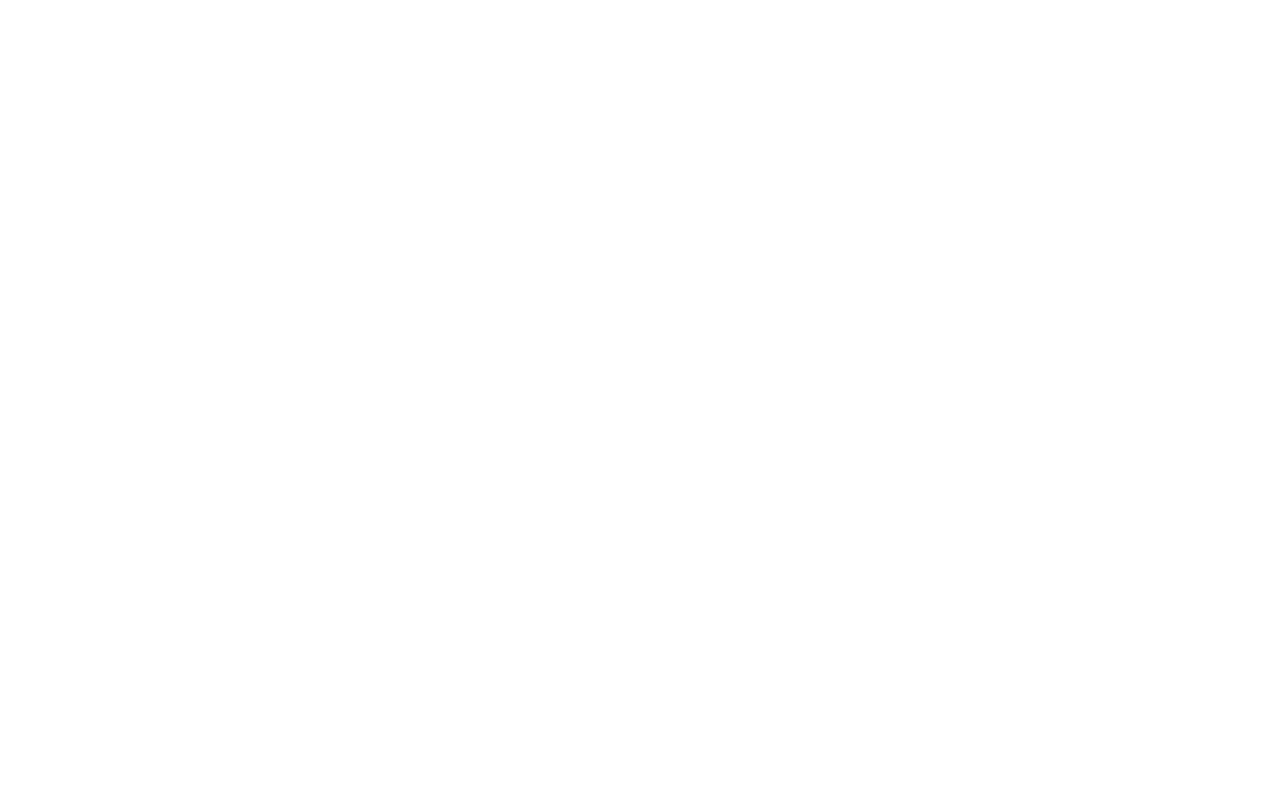
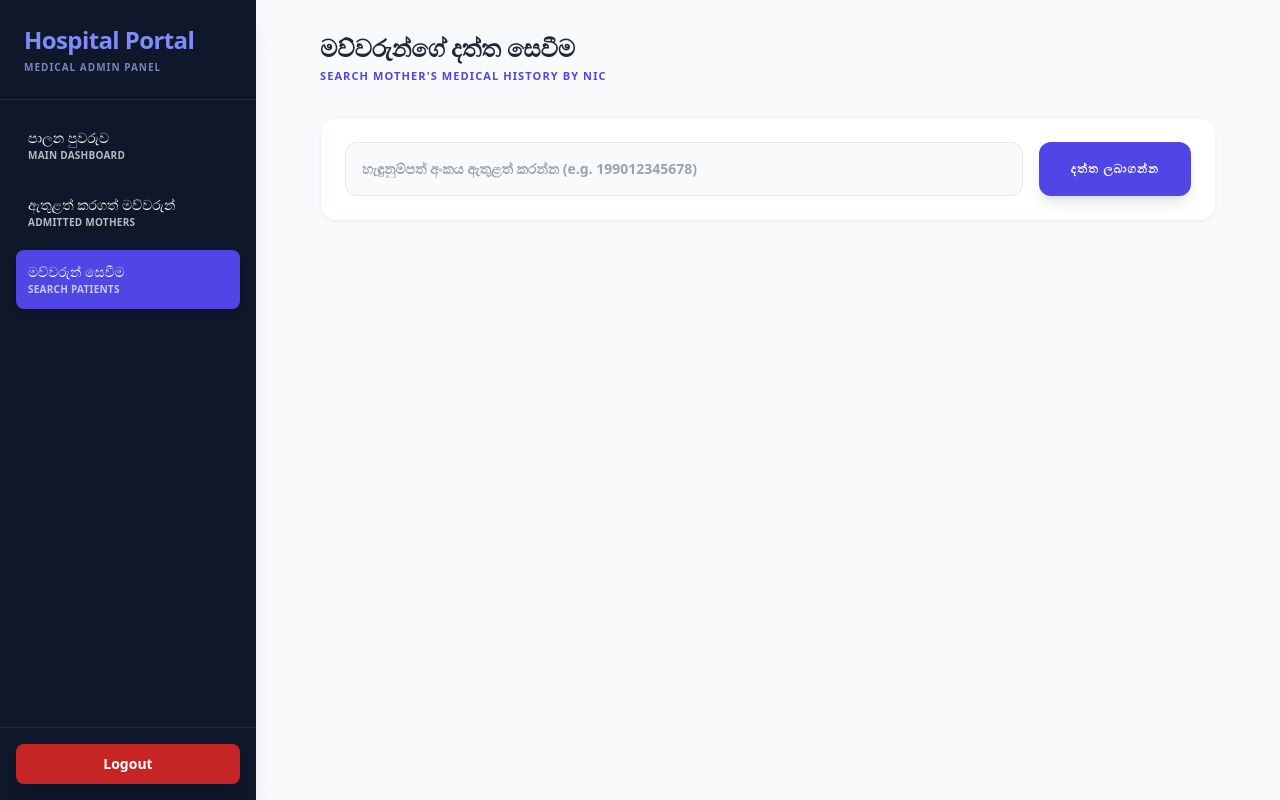
Before and after one commit to WAPunsisiYemaniPerera/Maatha-Web, a React (Create React App) app: page /hospital-admin/search-mother in a window 1280 px wide. Before the commit this address had no page. Built offline with nearby package versions, Linux system fonts and the light colour scheme.

Commit message:
Add `SearchMother` component and route for Hospital Admin.

```diff
--- a/src/App.js
+++ b/src/App.js
@@ -11,6 +11,7 @@
 import ManageMidwivesMOH from './pages/MOHAdmin/ManageMidwives';
 import AreaMothers from './pages/MOHAdmin/AreaMothers';
 import HospitalDashboard from './pages/HospitalAdmin/HospitalDashboard';
+import SearchMother from './pages/HospitalAdmin/SearchMother';
 
 
 function App() {
@@ -34,6 +35,8 @@
 
         {/* Hospital Admin Routes */}
         <Route path="/hospital-admin/dashboard" element={<HospitalDashboard />} />
+        <Route path="/hospital-admin/search-mother" element={<SearchMother />} />
+
 
 
         {/* වෙබ් අඩවියට පිවිසෙන ඕනෑම කෙනෙක්ව ස්වයංක්‍රීයව Login පිටුවට යොමු කරයි */}
--- /dev/null
+++ b/src/pages/HospitalAdmin/SearchMother.jsx
@@ -0,0 +1,118 @@
+import React, { useState } from 'react';
+import { db } from '../../firebase/config';
+import { collection, query, where, getDocs } from 'firebase/firestore';
+import HospitalLayout from '../../components/HospitalLayout';
+
+const SearchMother = () => {
+  const [nic, setNic] = useState('');
+  const [motherData, setMotherData] = useState(null);
+  const [loading, setLoading] = useState(false);
+  const [error, setError] = useState('');
+
+  const handleSearch = async (e) => {
+    e.preventDefault();
+    setLoading(true);
+    setError('');
+    setMotherData(null);
+
+    try {
+      const q = query(collection(db, "mothers"), where("nic", "==", nic));
+      const querySnapshot = await getDocs(q);
+
+      if (!querySnapshot.empty) {
+        setMotherData(querySnapshot.docs[0].data());
+      } else {
+        setError("මෙම හැඳුනුම්පත් අංකයට අදාළ දත්ත පද්ධතියේ හමු නොවීය. (No records found)");
+      }
+    } catch (err) {
+      setError("දත්ත සෙවීමේදී දෝෂයක් සිදු විය. නැවත උත්සාහ කරන්න.");
+    }
+    setLoading(false);
+  };
+
+  return (
+    <HospitalLayout>
+      <div className="max-w-4xl mx-auto">
+        <div className="mb-8">
+          <h2 className="text-2xl font-bold text-gray-800">මව්වරුන්ගේ දත්ත සෙවීම</h2>
+          <div className="text-[11px] font-black text-indigo-600 uppercase tracking-widest mt-1">
+            Search Mother's Medical History by NIC
+          </div>
+        </div>
+
+        {/* Search Bar */}
+        <div className="bg-white p-6 rounded-2xl shadow-sm border border-indigo-50 mb-8">
+          <form onSubmit={handleSearch} className="flex gap-4">
+            <div className="flex-1">
+              <input
+                type="text"
+                placeholder="හැඳුනුම්පත් අංකය ඇතුළත් කරන්න (e.g. 199012345678)"
+                className="w-full p-4 bg-gray-50 border border-gray-200 rounded-xl focus:ring-2 focus:ring-indigo-500 outline-none font-bold text-sm transition-all"
+                value={nic}
+                onChange={(e) => setNic(e.target.value)}
+                required
+              />
+            </div>
+            <button
+              type="submit"
+              disabled={loading}
+              className="bg-indigo-600 text-white px-8 rounded-xl font-black uppercase text-xs tracking-widest hover:bg-indigo-700 transition-all shadow-lg active:scale-95"
+            >
+              {loading ? "සොයමින්..." : "දත්ත ලබාගන්න"}
+            </button>
+          </form>
+          {error && <p className="mt-4 text-red-500 text-xs font-bold italic">{error}</p>}
+        </div>
+
+        {/* Profile Result */}
+        {motherData && (
+          <div className="bg-white rounded-3xl shadow-xl overflow-hidden border border-gray-100 animate-in fade-in slide-in-from-bottom duration-500">
+            <div className="bg-indigo-600 p-8 text-white flex justify-between items-center">
+              <div>
+                <h3 className="text-3xl font-black tracking-tighter">{motherData.fullName}</h3>
+                <p className="opacity-80 text-xs font-bold uppercase tracking-widest">Maternal Health Profile</p>
+              </div>
+              <div className={`px-4 py-2 rounded-full text-[10px] font-black uppercase ${motherData.riskStatus === 'High-Risk' ? 'bg-red-500 text-white' : 'bg-green-500 text-white'}`}>
+                {motherData.riskStatus}
+              </div>
+            </div>
+
+            <div className="p-8 grid grid-cols-1 md:grid-cols-2 gap-8">
+              <InfoBlock label="හැඳුනුම්පත් අංකය (NIC)" value={motherData.nic} />
+              <InfoBlock label="දුරකථන අංකය (Phone)" value={motherData.phone || "සටහන් කර නැත"} />
+              <InfoBlock label="MOH ප්‍රදේශය (MOH Area)" value={motherData.mohArea} />
+              <InfoBlock label="වයස (Age)" value={motherData.age + " Years"} />
+              <InfoBlock label="පවුල් සෞඛ්‍ය නිලධාරිනිය (Midwife)" value={motherData.midwifeName} />
+              <InfoBlock label="දිස්ත්‍රික්කය (District)" value={motherData.district} />
+
+              <div className="md:col-span-2 border-t pt-6">
+                <h4 className="text-xs font-black text-gray-400 uppercase tracking-widest mb-4">වෛද්‍යමය සටහන් (Medical Notes)</h4>
+                <div className="bg-gray-50 p-4 rounded-xl text-sm text-gray-700 leading-relaxed italic">
+                  {motherData.medicalNotes || "පෙර වෛද්‍ය සටහන් කිසිවක් ඇතුළත් කර නොමැත."}
+                </div>
+              </div>
+            </div>
+
+            <div className="p-6 bg-slate-50 border-t flex justify-end space-x-4">
+              <button className="text-[10px] font-black uppercase text-gray-500 border border-gray-300 px-6 py-2 rounded-lg hover:bg-white transition-all">
+                Print Report
+              </button>
+              <button className="text-[10px] font-black uppercase bg-indigo-600 text-white px-6 py-2 rounded-lg hover:bg-indigo-700 transition-all shadow-md">
+                Admit Mother to Hospital
+              </button>
+            </div>
+          </div>
+        )}
+      </div>
+    </HospitalLayout>
+  );
+};
+
+const InfoBlock = ({ label, value }) => (
+  <div className="border-b border-gray-50 pb-2">
+    <p className="text-[9px] font-black text-gray-400 uppercase tracking-widest">{label}</p>
+    <p className="text-sm font-bold text-gray-800">{value}</p>
+  </div>
+);
+
+export default SearchMother;
```
